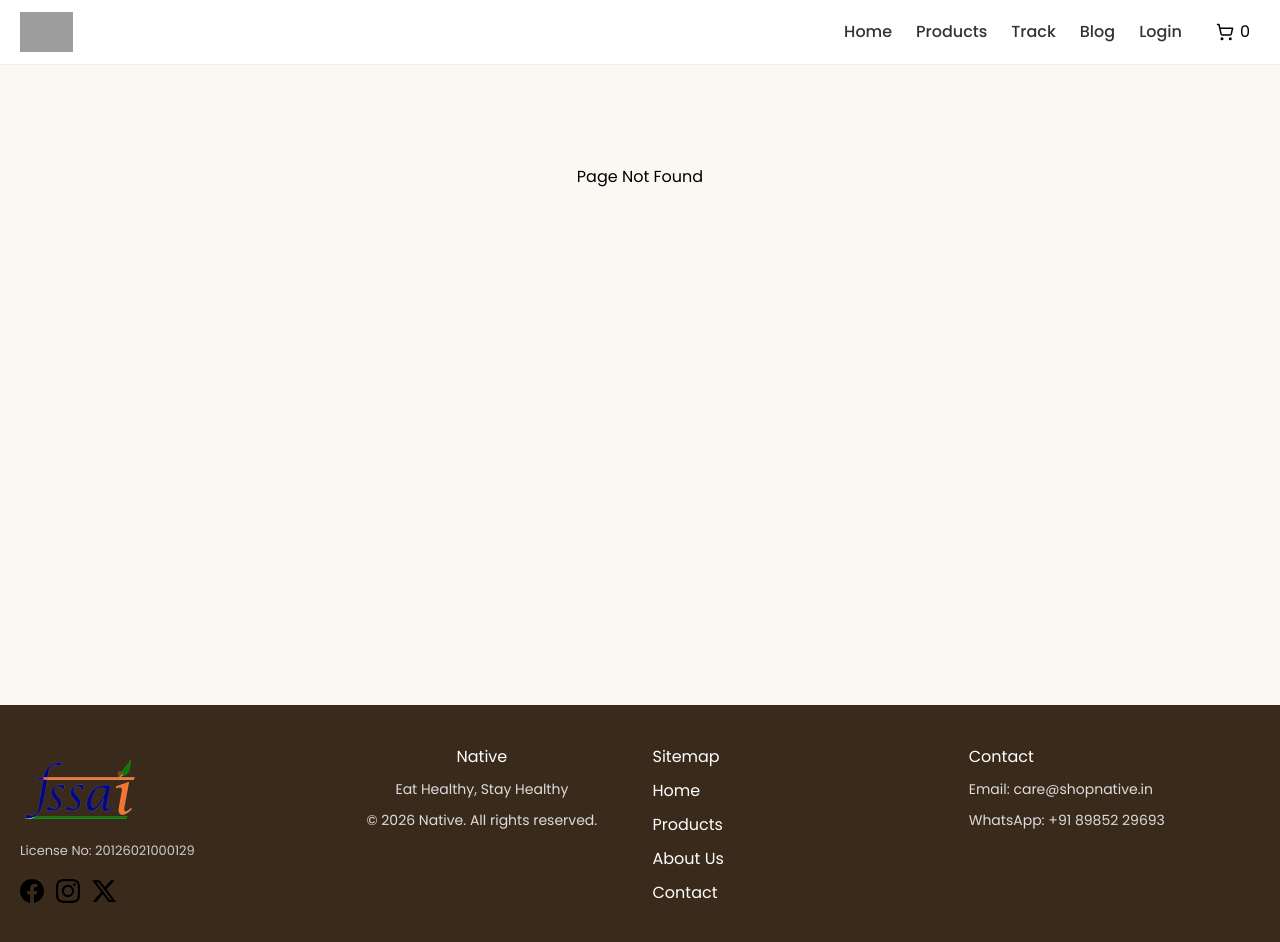
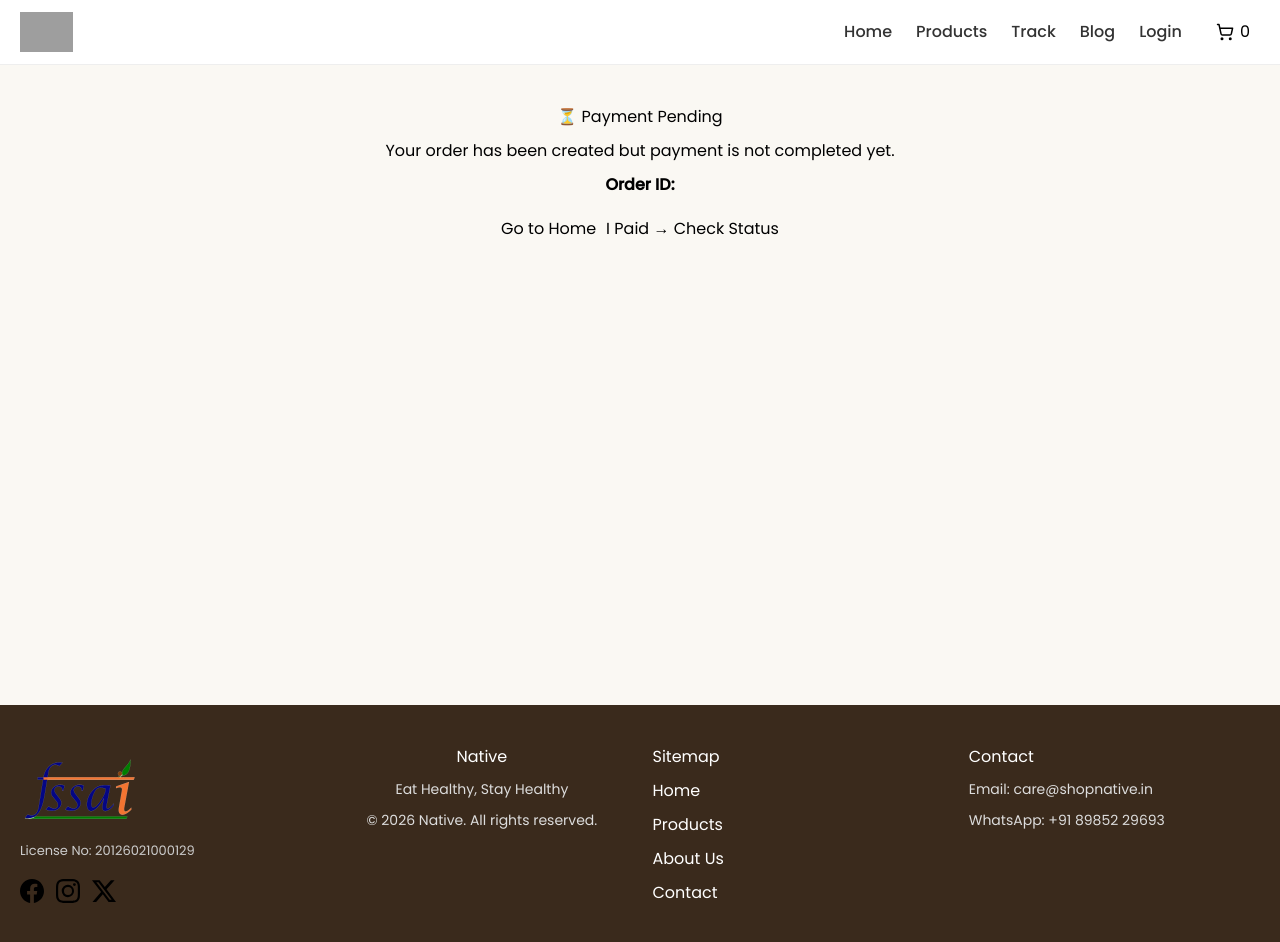
Before and after one commit to nagarajukandula55/native, a Next.js app: page /order-pending in a window 1280 px wide. Before the commit this address had no page. Shown: the top 942 px of the page. Built offline with nearby package versions, Linux system fonts and the light colour scheme; grey boxes are pictures that could not be loaded.

Commit message:
Create page.js

```diff
--- /dev/null
+++ b/app/order-pending/page.js
@@ -0,0 +1,38 @@
+"use client";
+
+import { useSearchParams, useRouter } from "next/navigation";
+
+export default function OrderPendingPage() {
+  const params = useSearchParams();
+  const router = useRouter();
+
+  const orderId = params.get("orderId");
+
+  return (
+    <div style={{ padding: 40, textAlign: "center" }}>
+
+      <h1>⏳ Payment Pending</h1>
+
+      <p style={{ marginTop: 10 }}>
+        Your order has been created but payment is not completed yet.
+      </p>
+
+      <p style={{ marginTop: 10 }}>
+        <b>Order ID:</b> {orderId}
+      </p>
+
+      <div style={{ marginTop: 20 }}>
+        <button onClick={() => router.push("/")}>
+          Go to Home
+        </button>
+
+        <button
+          onClick={() => router.push(`/order-success?orderId=${orderId}`)}
+          style={{ marginLeft: 10 }}
+        >
+          I Paid → Check Status
+        </button>
+      </div>
+    </div>
+  );
+}
```
